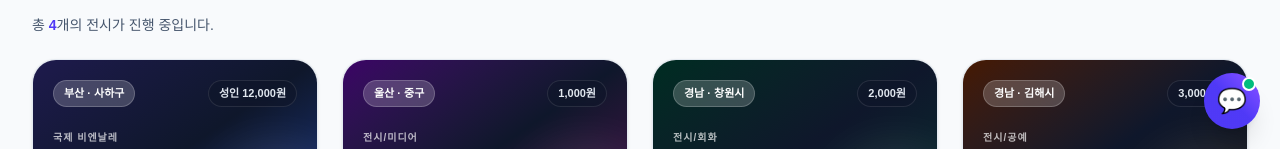
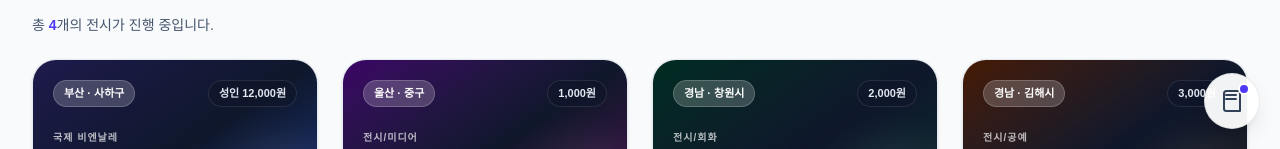
Before and after one commit to parkyoung07/art-buk, a Next.js app: page / in a window 1280 px wide. Shown: the part 651-800 px from the top of the page. Built offline with nearby package versions, Linux system fonts and the light colour scheme.

Commit message:
feat: upgrade floating chatbot button with minimal artbook SVG and hover elevation animation

```diff
--- a/public/search-index.json
+++ b/public/search-index.json
@@ -12,7 +12,7 @@
     "price": "성인 12,000원",
     "summary": "국내외 정상급 현대미술 작가들이 대거 참여하는 글로벌 국제 비엔날레. 현대 사회와 예술의 교차점을 탐색하며 자연 생태와 첨단 미디어가 어우러진 대규모 기획전입니다. 을숙도 천혜의 갈대숲과 현대 건축이 빚어내는 압도적인 시각 예술의 향연을 만나보세요.",
     "content": "2026 부산비엔날레 (Busan Biennale 2026) 부산 사하구 부산현대미술관 및 부산 일원 부산광역시 사하구 낙동남로 1191 (을숙도) 국제 비엔날레 성인 12,000원 2026.08.17 ~ 2026.10.20 국내외 정상급 현대미술 작가들이 대거 참여하는 글로벌 국제 비엔날레. 현대 사회와 예술의 교차점을 탐색하며 자연 생태와 첨단 미디어가 어우러진 대규모 기획전입니다. 을숙도 천혜의 갈대숲과 현대 건축이 빚어내는 압도적인 시각 예술의 향연을 만나보세요. 을숙도 메인 전시장인 부산현대미술관뿐만 아니라 초량과 영도 야외 전시장까지 이어지는 '아트 로드'를 따라 부산의 장소성과 결합된 현대미술을 탐험해보세요. 을숙도 생태공원 을숙도 철새도래지 다대포 꿈의 낙조분수 영도 흰여울문화마을",
-    "updatedAt": "2026-08-30T08:18:01.048Z"
+    "updatedAt": "2026-08-30T08:22:41.178Z"
   },
   {
     "id": "ulsan-media-art-2026",
@@ -27,7 +27,7 @@
     "price": "1,000원",
     "summary": "산업수도 울산의 역사와 미래를 몰입형 실감 미디어아트로 구현한 초대형 미디어 전시입니다. 거대한 스크린과 인터랙티브 사운드가 어우러져 관람객에게 빛과 소리의 공감각적 감동을 선사합니다.",
     "content": "울산시립미술관 미디어아트 특별전: 빛의 서사 울산 중구 울산시립미술관 제1전시실 울산광역시 중구 미술관길 72 전시/미디어 1,000원 2026.07.01 ~ 2026.09.30 산업수도 울산의 역사와 미래를 몰입형 실감 미디어아트로 구현한 초대형 미디어 전시입니다. 거대한 스크린과 인터랙티브 사운드가 어우러져 관람객에게 빛과 소리의 공감각적 감동을 선사합니다. 지하 1층 XR랩과 연계되어 온몸으로 빛의 파동을 체감할 수 있습니다. 늦여름과 초가을 실내 나들이로 강력 추천합니다. 동헌 및 내아 문화의거리 카페골목 태화강 국가정원 울산큰애기야시장",
-    "updatedAt": "2026-08-30T08:18:01.049Z"
+    "updatedAt": "2026-08-30T08:22:41.179Z"
   },
   {
     "id": "gyeongnam-autumn-masterpiece",
@@ -42,7 +42,7 @@
     "price": "2,000원",
     "summary": "영남 근현대 회화의 발자취를 조명하는 특별전으로, 남도 특유의 정서와 깊이 있는 색채를 담은 대작들을 선보입니다. 자연과 인간의 조화를 묵직한 붓터치와 서정적 필선으로 담아낸 걸작 회화 70여 점이 전시됩니다.",
     "content": "경남도립미술관 가을 기획전: 남도의 붓길 경남 창원시 경남도립미술관 경상남도 창원시 의창구 용지로 296 전시/회화 2,000원 2026.08.10 ~ 2026.11.15 영남 근현대 회화의 발자취를 조명하는 특별전으로, 남도 특유의 정서와 깊이 있는 색채를 담은 대작들을 선보입니다. 자연과 인간의 조화를 묵직한 붓터치와 서정적 필선으로 담아낸 걸작 회화 70여 점이 전시됩니다. 가을의 정취와 꼭 어울리는 묵향과 서정적 유채화의 조화가 일품입니다. 관람 후 미술관 바로 앞 용지호수 산책로를 걸어보세요. 용지호수공원 창원 가로수길 카페거리 경남도청 연못 창원역사민속관",
-    "updatedAt": "2026-08-30T08:18:01.049Z"
+    "updatedAt": "2026-08-30T08:22:41.179Z"
   },
   {
     "id": "gimhae-clayarch-autumn",
@@ -57,7 +57,7 @@
     "price": "3,000원",
     "summary": "건축 도자의 무한한 가능성을 조명하는 전시. 흙이라는 전통적 물성과 첨단 현대 건축 공간이 결합된 독창적인 도자 설치 작품들을 감상할 수 있습니다.",
     "content": "클레이아크김해미술관 기획전: 흙과 미래 건축 경남 김해시 클레이아크김해미술관 돔하우스 경상남도 김해시 진례면 진례로 275-51 전시/공예 3,000원 2026.06.01 ~ 2026.09.28 건축 도자의 무한한 가능성을 조명하는 전시. 흙이라는 전통적 물성과 첨단 현대 건축 공간이 결합된 독창적인 도자 설치 작품들을 감상할 수 있습니다. 거대한 돔하우스 천장을 통해 쏟아지는 자연광 아래 전시된 입체 도자 조형물들의 웅장함을 직접 느껴보세요. 진례 분청도자마을 화포천습지생태공원 김해분청도자박물관 봉하마을 생태문화공원",
-    "updatedAt": "2026-08-30T08:18:01.049Z"
+    "updatedAt": "2026-08-30T08:22:41.179Z"
   },
   {
     "id": "2026-08-26-busan-biennale",
--- a/src/components/FloatingChatbot.tsx
+++ b/src/components/FloatingChatbot.tsx
@@ -548,14 +548,33 @@ export default function FloatingChatbot() {
         </div>
       )}
 
-      {/* Floating Toggle Button */}
+      {/* Trendy Minimal Floating Toggle Button */}
       <button
         type="button"
         onClick={() => setIsOpen((prev) => !prev)}
-        aria-label={isOpen ? "AI 챗봇 닫기" : "AI 챗봇 열기"}
-        className="w-14 h-14 rounded-full bg-gradient-to-tr from-indigo-600 via-indigo-600 to-violet-500 text-white shadow-xl hover:shadow-indigo-500/40 hover:scale-105 active:scale-95 transition-all duration-300 flex items-center justify-center relative group focus:outline-none focus:ring-4 focus:ring-indigo-300"
+        aria-label={isOpen ? "AI 챗봇 닫기" : "AI 아트북 큐레이터 챗봇 열기"}
+        className="w-14 h-14 rounded-full bg-white/95 hover:bg-white text-slate-800 hover:text-slate-950 border border-black/[0.08] shadow-[0_10px_25px_-5px_rgba(0,0,0,0.1),0_8px_10px_-6px_rgba(0,0,0,0.1)] hover:shadow-[0_15px_30px_-5px_rgba(99,102,241,0.25),0_10px_15px_-5px_rgba(0,0,0,0.08)] hover:-translate-y-[3px] active:translate-y-0 active:scale-95 transition-all duration-300 ease-out flex items-center justify-center relative group focus:outline-none focus:ring-4 focus:ring-indigo-100"
       >
         {isOpen ? (
+          <div className="transition-transform duration-300 rotate-0 group-hover:rotate-90 flex items-center justify-center text-slate-600 group-hover:text-slate-900">
+            <svg
+              xmlns="http://www.w3.org/2000/svg"
+              width="22"
+              height="22"
+              viewBox="0 0 24 24"
+              fill="none"
+              stroke="currentColor"
+              strokeWidth="2.2"
+              strokeLinecap="round"
+              strokeLinejoin="round"
+            >
+              <line x1="18" y1="6" x2="6" y2="18"></line>
+              <line x1="6" y1="6" x2="18" y2="18"></line>
+            </svg>
+          </div>
+        ) : (
+          <div className="relative flex items-center justify-center">
+            {/* 아트북 감성 라인 아이콘 SVG */}
             <svg
               xmlns="http://www.w3.org/2000/svg"
               width="24"
@@ -563,25 +582,21 @@ export default function FloatingChatbot() {
               viewBox="0 0 24 24"
               fill="none"
               stroke="currentColor"
-            strokeWidth="2.5"
+              strokeWidth="2"
               strokeLinecap="round"
               strokeLinejoin="round"
-            className="transition-transform duration-200 rotate-90 group-hover:rotate-180"
+              className="chatbot-icon-svg text-slate-700 group-hover:text-indigo-600 transition-all duration-300 group-hover:scale-105"
             >
-            <line x1="18" y1="6" x2="6" y2="18"></line>
-            <line x1="6" y1="6" x2="18" y2="18"></line>
+              <path d="M4 19.5v-15A2.5 2.5 0 0 1 6.5 2H20v20H6.5a2.5 2.5 0 0 1-2.5-2.5Z" />
+              <path d="M6 6h10M6 10h10" />
             </svg>
-        ) : (
-          <>
-            <span className="text-2xl transition-transform group-hover:scale-110">
-              💬
+
+            {/* AI Live Pulse Indicator Dot */}
+            <span className="absolute -top-1.5 -right-1.5 flex h-3 w-3">
+              <span className="animate-ping absolute inline-flex h-full w-full rounded-full bg-indigo-400 opacity-60"></span>
+              <span className="relative inline-flex rounded-full h-3 w-3 bg-indigo-600 border-2 border-white"></span>
             </span>
-            {/* Ping notification dot */}
-            <span className="absolute top-1 right-1 flex h-3.5 w-3.5">
-              <span className="animate-ping absolute inline-flex h-full w-full rounded-full bg-emerald-400 opacity-75"></span>
-              <span className="relative inline-flex rounded-full h-3.5 w-3.5 bg-emerald-500 border-2 border-white"></span>
-            </span>
-          </>
+          </div>
         )}
       </button>
     </aside>
```
Also changed, not shown: public/data/search-index.json (+4 -4 lines). Lines whose indentation alone changed are shown as unchanged.
